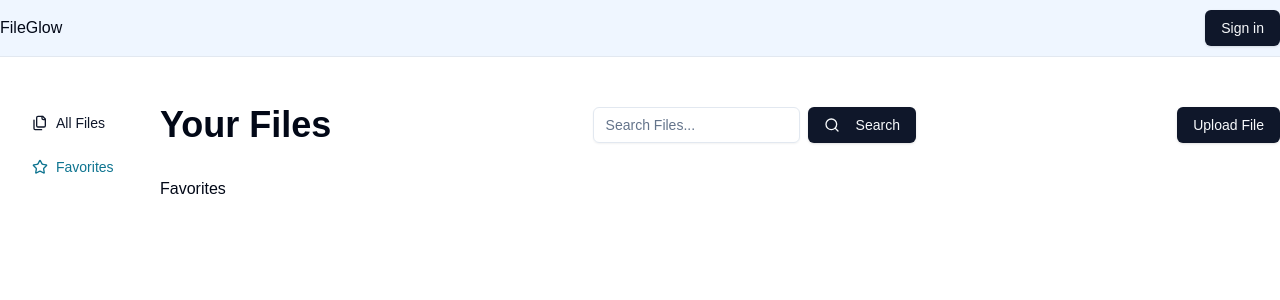
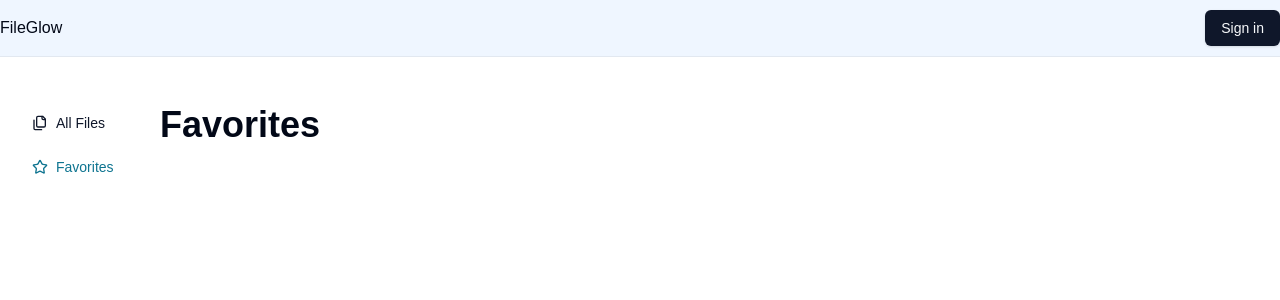
Before and after one commit to matty-serwer/file-glow, a Next.js app: page /dashboard/favorites in a window 1280 px wide. Shown: the top 300 px of the page. Built offline with nearby package versions, Linux system fonts and the light colour scheme; no server answers.

Commit message:
Moves FileActions to the files/page. It will only appear on the files/page for now.

```diff
--- a/app/dashboard/favorites/page.tsx
+++ b/app/dashboard/favorites/page.tsx
@@ -2,7 +2,9 @@ import React from 'react'
 
 const FavoritesPage = () => {
   return (
-    <div>Favorites</div>
+    <div>
+      <h1 className="text-4xl font-bold" data-testid="page-title">Favorites</h1>
+    </div>
   )
 }
 
--- a/app/dashboard/files/page.tsx
+++ b/app/dashboard/files/page.tsx
@@ -7,6 +7,7 @@ import { useSearch } from "@/contexts/SearchContext";
 import FileCard from "@/components/FileCard/FileCard";
 import Image from "next/image";
 import ScaleLoader from "react-spinners/ScaleLoader";
+import FileActions from "@/components/FileActions/FileActions";
 /**
  * Home component: Displays the main page with user's files or upload prompt
  * @returns {JSX.Element} The rendered Home component
@@ -35,6 +36,7 @@ export default function FilesPage() {
   return (
 
     <div id="main" className="w-full">
+      <FileActions />
 
       {/* Loading state */}
       {isLoading && (
--- a/app/dashboard/layout.tsx
+++ b/app/dashboard/layout.tsx
@@ -21,7 +21,7 @@ export default function DashboardLayout({
         <div className="flex mt-12">
           <Sidebar />
           <div className="flex-1">
-            <FileActions />
+            {/* <FileActions /> */}
             <div id="main" className="w-full">
               {children}
             </div>
```
